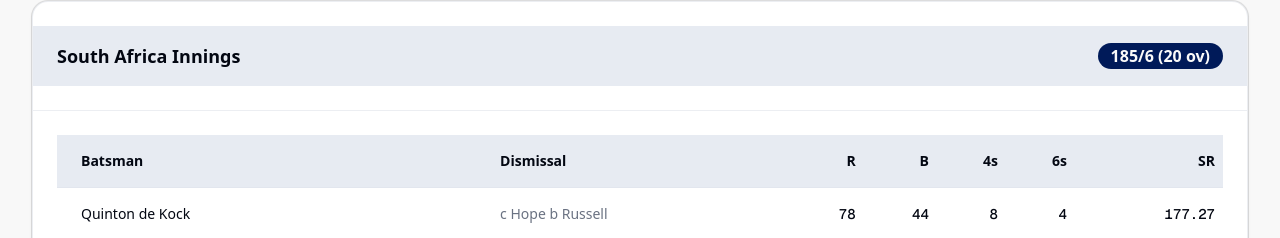
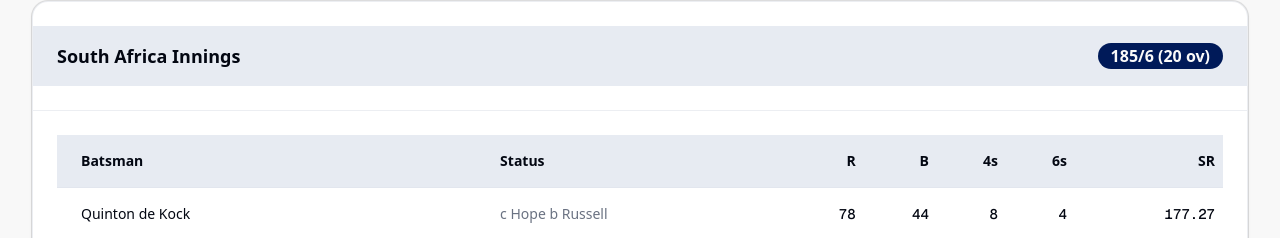
Before and after one commit to Lucifer-00007/cricket_panel_frontend, a Next.js app: page /scoreboard in a window 1280 px wide. Shown: the part 326-564 px from the top of the page. Built offline with nearby package versions, Linux system fonts and the light colour scheme.

Commit message:
Update batting-table.tsx

```diff
--- a/app/components/scoreboard/batting-table.tsx
+++ b/app/components/scoreboard/batting-table.tsx
@@ -20,7 +20,7 @@ export function BattingTable({ batsmen }: BattingTableProps) {
                 <TableHeader className="bg-muted dark:bg-white/5">
                     <TableRow className="hover:bg-transparent border-border/40 dark:border-white/[0.05]">
                         <TableHead className="px-6 py-4 font-bold text-sm text-foreground">Batsman</TableHead>
-                        <TableHead className="font-bold text-sm text-foreground">Dismissal</TableHead>
+                        <TableHead className="font-bold text-sm text-foreground">Status</TableHead>
                         <TableHead className="font-bold text-sm text-foreground text-right">R</TableHead>
                         <TableHead className="font-bold text-sm text-foreground text-right">B</TableHead>
                         <TableHead className="font-bold text-sm text-foreground text-right">4s</TableHead>
```
